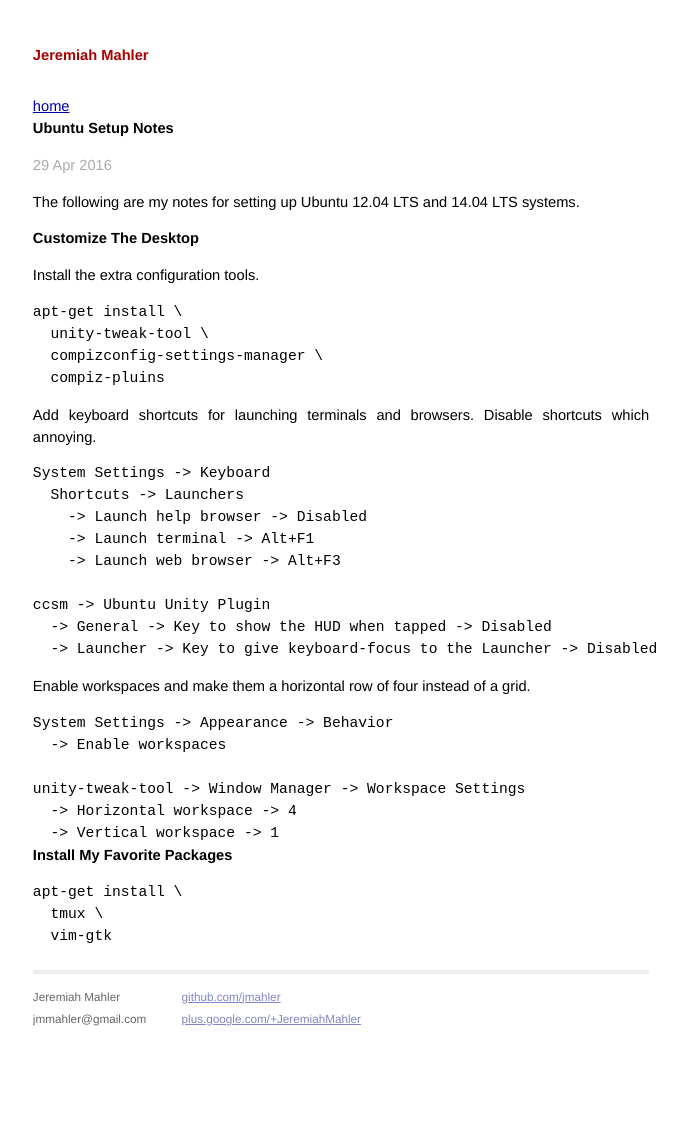
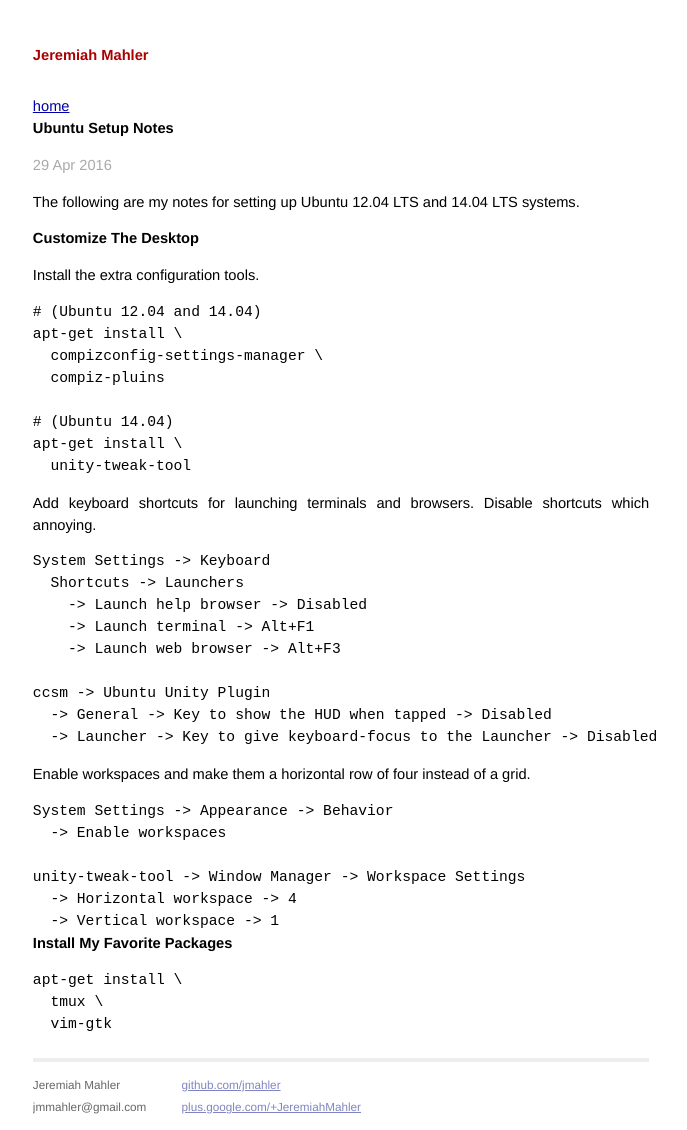
Before and after one commit to jmahler/jmahler.github.io, a Jekyll site: the page built from _posts/2016-04-29-ubuntu-setup-notes.md, in a window 1280 px wide. Shown: the whole page, without its empty margins (299-986 px from the left). Built offline with Jekyll 4.4.1, drawn with Linux system fonts in a browser that asks for light colours; Markdown is read by kramdown in place of the engine named in the settings; before the commit the page ends 1042 px from its top, so only the background shows below that.

```diff
--- a/_posts/2016-04-29-ubuntu-setup-notes.md
+++ b/_posts/2016-04-29-ubuntu-setup-notes.md
@@ -13,10 +13,14 @@ and 14.04 LTS systems.
 
 Install the extra configuration tools.
 
+    # (Ubuntu 12.04 and 14.04)
     apt-get install \
-      unity-tweak-tool \
       compizconfig-settings-manager \
       compiz-pluins
+
+    # (Ubuntu 14.04)
+    apt-get install \
+      unity-tweak-tool
 
 Add keyboard shortcuts for launching terminals and browsers.
 Disable shortcuts which annoying.
```
